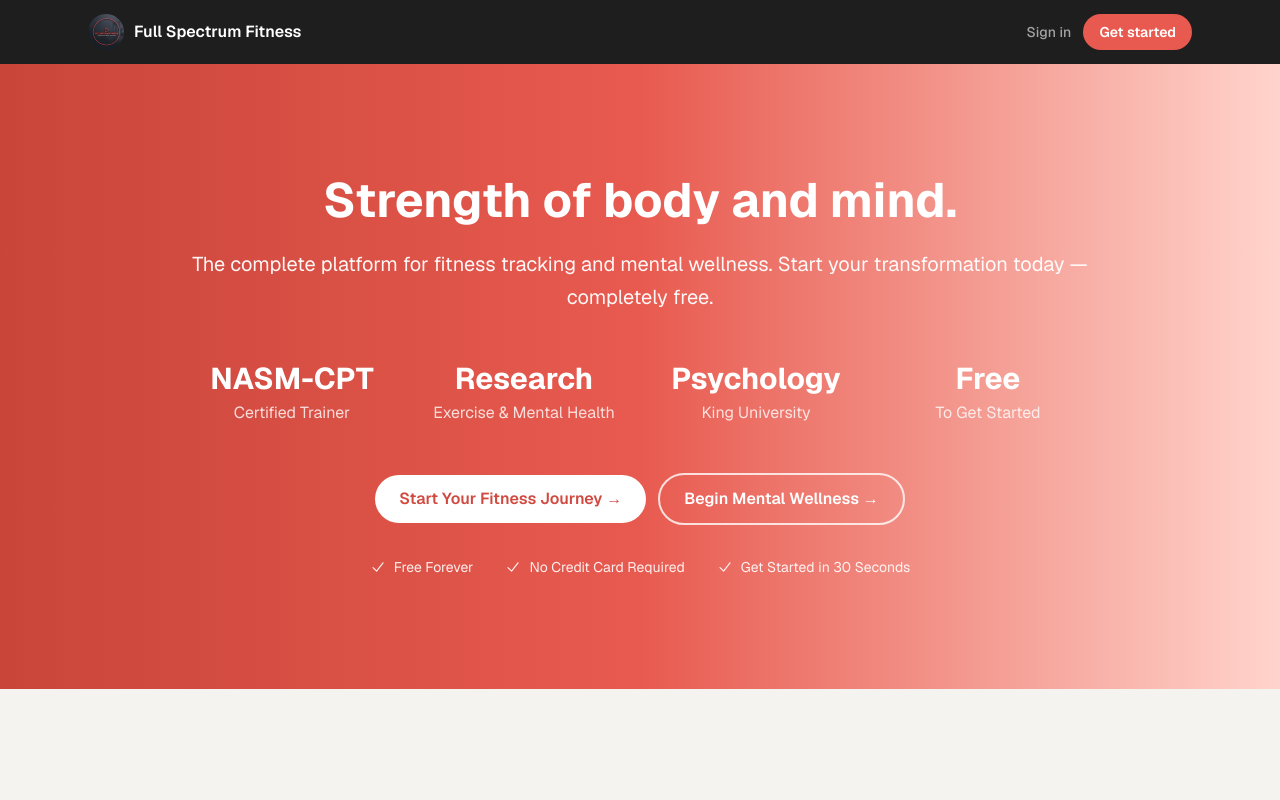
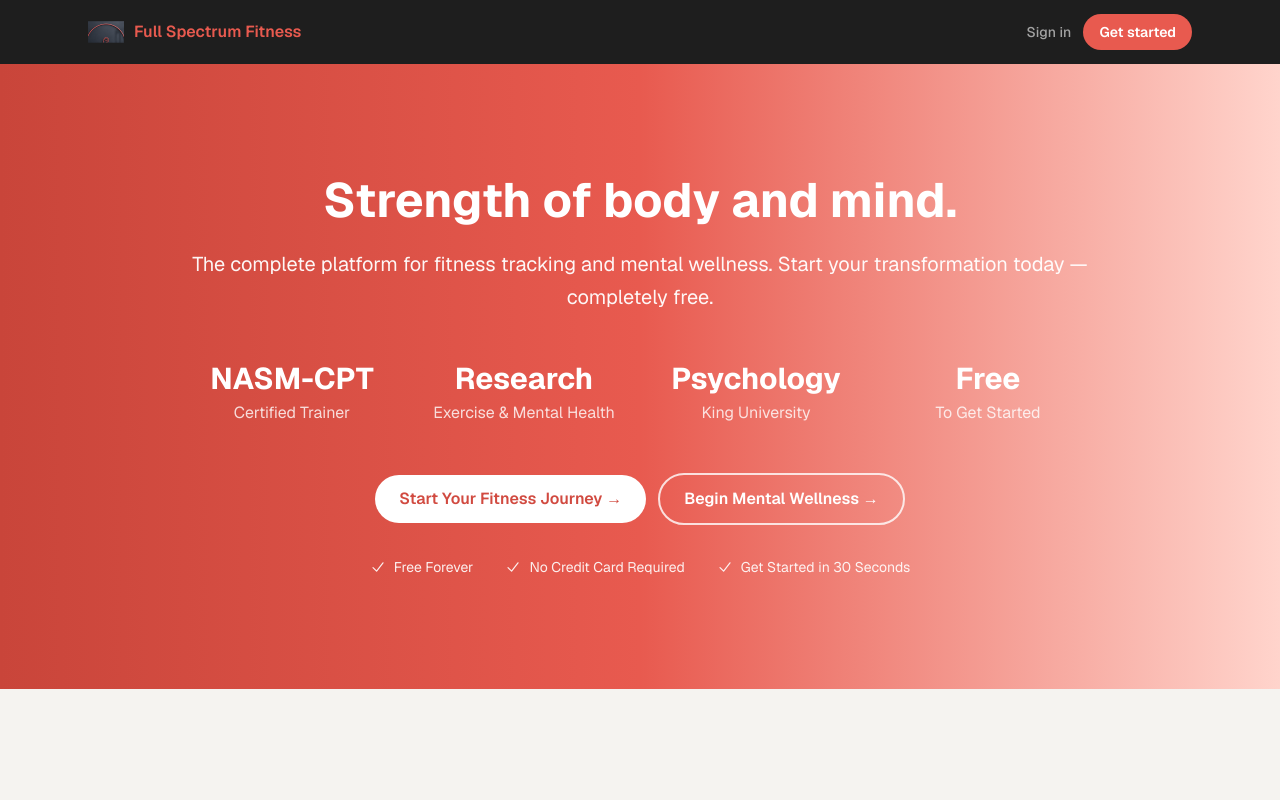
Before and after one commit to Rhardin378/Full-Spectrum-Fitness, a Next.js app: page / in a window 1280 px wide. Shown: the top 800 px of the page. Built offline with nearby package versions, Linux system fonts and the light colour scheme; no server answers.

Commit message:
feat(brand): use cropped mark and coral wordmark in navbar
Add public/brand-mark.png (head + ring crop from official logo) and
on-dark BrandLogo variant to match theme-preview-navbar-logged-in-v2.

Co-authored-by: Ryan Hardin <Rhardin378@users.noreply.github.com>

```diff
--- a/src/components/app-header.tsx
+++ b/src/components/app-header.tsx
@@ -59,7 +59,7 @@ export default function AppHeader() {
   return (
     <header className="bg-surface-header shadow-md">
       <div className="mx-auto flex h-16 max-w-6xl items-center justify-between gap-3 px-4 sm:px-6">
-        <BrandLogo />
+        <BrandLogo variant="on-dark" className="shrink-0" />
 
         {isAuthenticated ? (
           <nav
--- a/src/components/brand-logo.tsx
+++ b/src/components/brand-logo.tsx
@@ -4,26 +4,35 @@ import Link from "next/link";
 type BrandLogoProps = {
   showWordmark?: boolean;
   className?: string;
+  /** Navbar / dark chrome: coral mark + wordmark per theme-preview v2 */
+  variant?: "on-dark" | "default";
 };
 
-export function BrandLogo({ showWordmark = true, className = "" }: BrandLogoProps) {
+export function BrandLogo({
+  showWordmark = true,
+  className = "",
+  variant = "default",
+}: BrandLogoProps) {
+  const wordmarkClassName =
+    variant === "on-dark"
+      ? "text-sm font-semibold text-brand-coral sm:text-base"
+      : "text-sm font-semibold text-text-on-dark sm:text-base";
+
   return (
     <Link
       href="/"
       className={`flex items-center gap-2.5 ${className}`}
     >
       <Image
-        src="/logo.png"
+        src="/brand-mark.png"
         alt=""
         width={36}
         height={36}
-        className="h-9 w-9 shrink-0 rounded-full object-cover"
+        className="h-9 w-9 shrink-0 object-contain"
         priority
       />
       {showWordmark ? (
-        <span className="text-sm font-semibold text-text-on-dark sm:text-base">
-          Full Spectrum Fitness
-        </span>
+        <span className={wordmarkClassName}>Full Spectrum Fitness</span>
       ) : null}
     </Link>
   );
```
Also changed, not shown: public/brand-mark.png (added), 1 other file (tests, documents, lock files or other folders).
